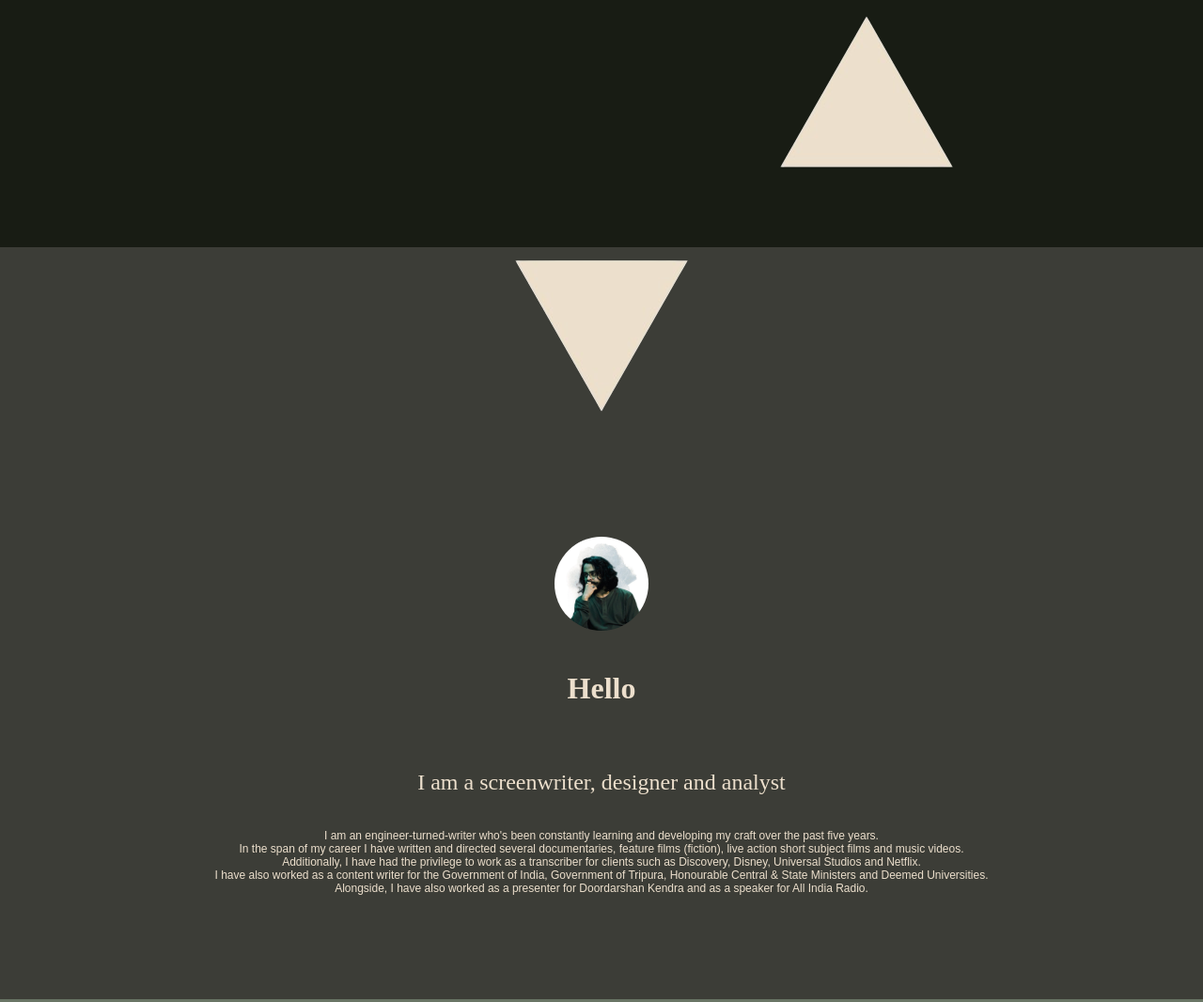
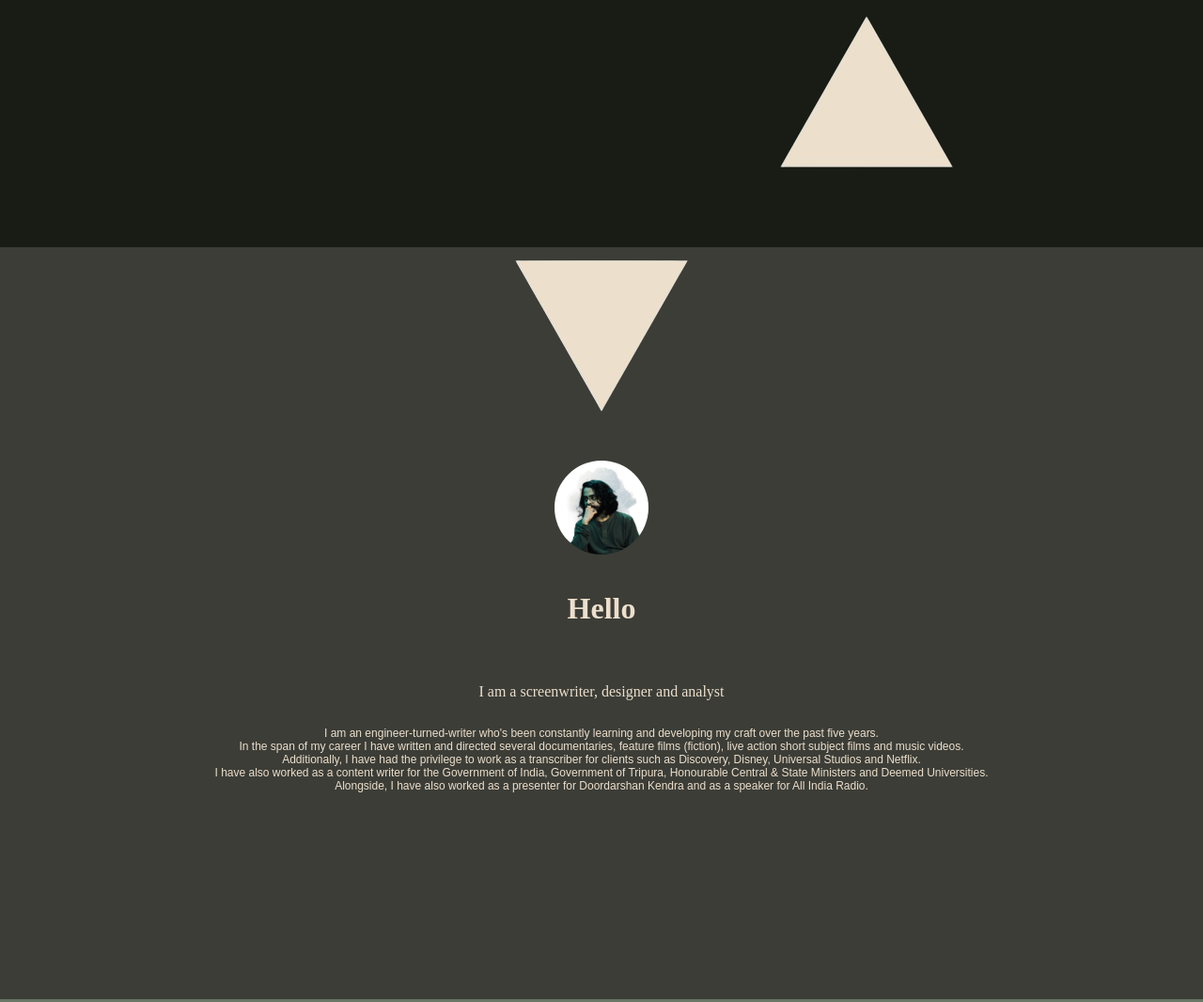
Before and after one commit to the-vedic-guy/Personal-Brand-Website, a plain HTML site: page index.html in a window 1280 px wide. Shown: the part 537-1603 px from the top of the page at 94% size. Drawn offline with Linux system fonts and the light colour scheme.

Commit message:
Update styles.css
Flex size changes

```diff
--- a/styles.css
+++ b/styles.css
@@ -43,16 +43,16 @@ h2{
     background-color: #3C3D37;
 }
 .flexO{
-    flex-basis: 40%;
+    flex-basis: 30%;
 }
 .flexA{
     flex-basis: 15%;
 }
 .flexB{
-    flex-basis: 20%;
+    flex-basis: 15%;
 }
 .flexC{
-    flex-basis: 25%;
+    flex-basis: 40%;
     font-size: 0.75rem;
 }
 .self{
@@ -68,7 +68,7 @@ h2{
     font-family: serif;
 }
 .biggerpara{
-    font-size: 1.5rem;
+    font-size: 1rem;
     font-family: serif;
 }
 .container-float{
```
